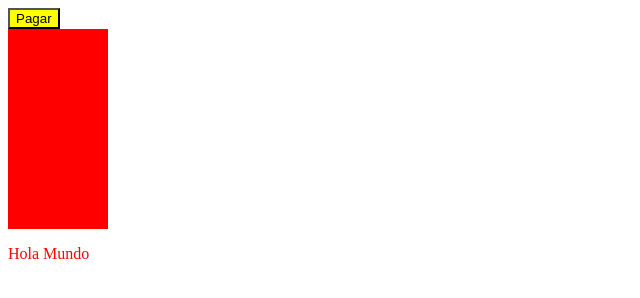
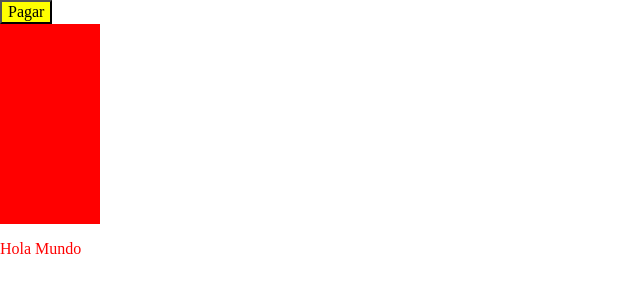
Before and after one commit to sharkwhite21/Desarrollo_web, a plain HTML site: page Boletines/index.html in a window 1280 px wide. Shown: the whole page, without its empty margins (0-640 px from the left). Drawn offline with nearby package versions, Linux system fonts and the light colour scheme; files that its build step writes are made by us from their sources.

Commit message:
integrando el normalizador

```diff
--- a/Boletines/index.html
+++ b/Boletines/index.html
@@ -3,7 +3,8 @@
   <head>
     <meta charset="utf-8">
     <title></title>
-    <link rel="stylesheet" href=".assets/css/main.css">
+    <link rel="stylesheet" href="https://necolas.github.io/normalize.css/8.0.1/normalize.css">
+    <link rel="stylesheet" href="./assets/css/main.css">
   </head>
   <body>
     <button id="boton-pago" type="button" name="button">Pagar</button>
```
Also changed, not shown: Boletines/assets/css/main.css (line endings or trailing spaces).
